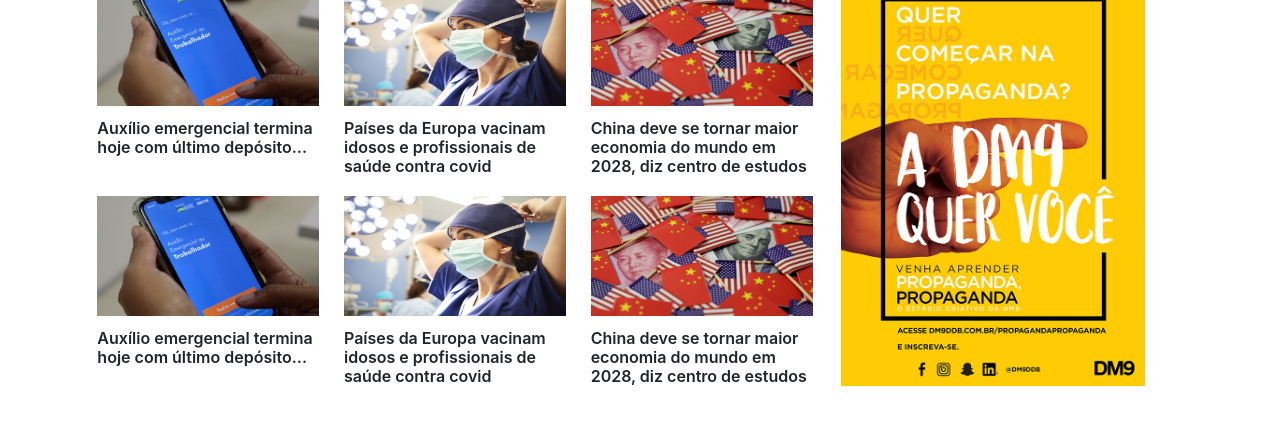
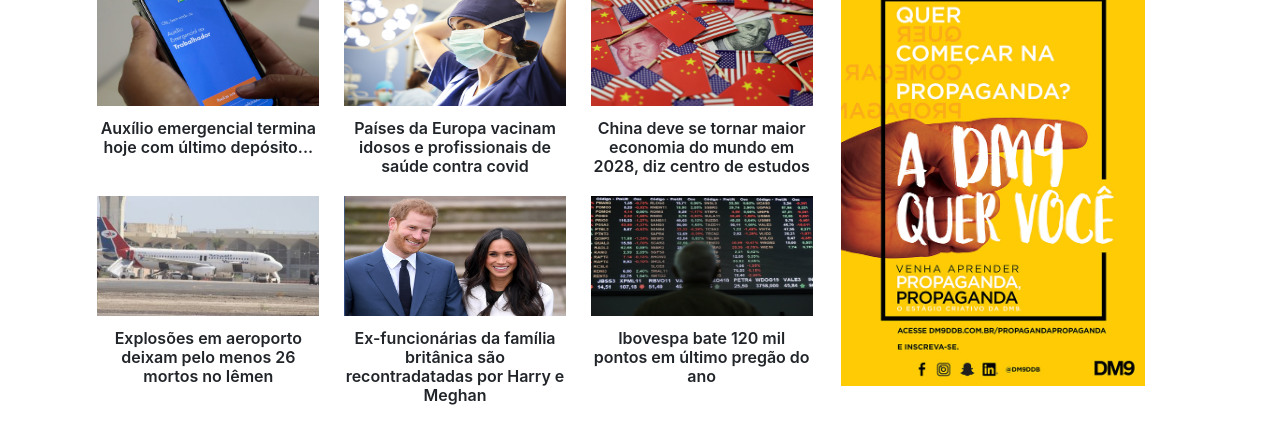
Before and after one commit to Rafael-doctom/noticias, a plain HTML site: page index.html in a window 1280 px wide. Shown: the part 271-714 px from the top of the page. Drawn offline with Linux system fonts and the light colour scheme.

Commit message:
updating images

```diff
--- a/css/style.css
+++ b/css/style.css
@@ -30,24 +30,25 @@
 .propaganda {
     text-align: center;
 }
-.image img{
+.propaganda .image img{
     width: 100%;
-    max-width: 30%;
+    max-width: 90%;
 }
 /* MAIN */
 #content{
     /* background: turquoise; */
 }
-.image img{
+main .image img{
     width: 100%;
     max-width: 90%;
+}
+main .image img:hover{
+    cursor: pointer;
 }
 .item-1 h6, .item-2 h6, .item-3 h6 {
     padding: 5%;
     font-weight: 600;
-    /* margin:41px; */
-    text-align: left;
-    /* background: yellow; */
+    text-align: center;
 }
 
 #content h2{
@@ -57,9 +58,6 @@
     /* text-align: left; */
 }
 
-
-
-
 /* ASIDE */
 #aside{
     /* background: red; */
--- a/index.html
+++ b/index.html
@@ -134,7 +134,9 @@
 
     <section class="propaganda py-3">
         <div class="image">
-            <img src="img/propaganda-desenvoldedor.png" alt="">
+            <a href="https://rafael-doctom.github.io/portfolio/">
+                <img src="img/propaganda-desenvoldedor.png" alt="">
+            </a>
         </div>
     </section>
 
@@ -144,8 +146,8 @@
             <div id="content" class="col-lg-8">
                 <h2 class="p-0">Noticias</h2>
                 <div class="row d-flex justify-content-center">
-                    <div class="col-4 item-1 p-0">
-                        <div style=" height: 120px;"class="image d-flex justify-content-center">
+                    <div class="col-md-4 item-1 p-0">
+                        <div style=" height: 120px;" class="image d-flex justify-content-center">
                             <img src="img/auxilio-emergencial.jpg" alt="">
                         </div>
                         <div class="enunciado-noticia">
@@ -155,8 +157,8 @@
                             </p> -->
                         </div>
                     </div>
-                    <div class="col-4 item-2 p-0">
-                        <div style=" height: 120px;"class="image d-flex justify-content-center">
+                    <div class="col-md-4 item-2 p-0">
+                        <div style=" height: 120px;" class="image d-flex justify-content-center">
                             <img src="img/profissionais-de-saude.jpg" alt="">
                         </div>
                         <div class="enunciado-noticia">
@@ -166,8 +168,8 @@
                             </p> -->
                         </div>
                     </div>
-                    <div class="col-4 item-3 p-0">
-                        <div style=" height: 120px;"class="image d-flex justify-content-center">
+                    <div class="col-md-4 item-3 p-0">
+                        <div style=" height: 120px;" class="image d-flex justify-content-center">
                             <img src="img/china-eua.jpg" alt="">
                         </div>
                         <div class="enunciado-noticia">
@@ -178,34 +180,36 @@
                         </div>
                     </div>
 
-                    <div class="col-4 item-1 p-0">
-                        <div style=" height: 120px;"class="image d-flex justify-content-center">
-                            <img src="img/auxilio-emergencial.jpg" alt="">
+                    <div class="col-md-4 item-1 p-0">
+                        <div style=" height: 120px;" class="image d-flex justify-content-center">
+                            <img src="img/aeroporto.jpg" alt="">
                         </div>
                         <div class="enunciado-noticia">
-                            <h6>Auxílio emergencial termina hoje com último depósito...</h6>
+                            <h6>Explosões em aeroporto deixam pelo menos 26 mortos no Iêmen
+                            </h6>
                             <!-- <p>
                                 Lorem ipsum dolor sit amet consectetur adipisicing elit. Unde et ea nostrum cupiditate nisi velit aliquam eius, vel sint exercitationem ab inventore deleniti eveniet minus neque tenetur dolore vitae iusto?
                             </p> -->
                         </div>
                     </div>
-                    <div class="col-4 item-2 p-0">
-                        <div style=" height: 120px;"class="image d-flex justify-content-center">
-                            <img src="img/profissionais-de-saude.jpg" alt="">
+                    <div class="col-md-4 item-2 p-0">
+                        <div style=" height: 120px;" class="image d-flex justify-content-center">
+                            <img src="img/principe-harry-meghan.jpg" alt="">
                         </div>
                         <div class="enunciado-noticia">
-                            <h6>Países da Europa vacinam idosos e profissionais de saúde contra covid</h6>
+                            <h6>Ex-funcionárias da família britânica são recontradatadas por Harry e Meghan
+                            </h6>
                             <!-- <p>
                                 Lorem ipsum dolor sit amet consectetur adipisicing elit. Unde et ea nostrum cupiditate nisi velit aliquam eius, vel sint exercitationem ab inventore deleniti eveniet minus neque tenetur dolore vitae iusto?
                             </p> -->
                         </div>
                     </div>
-                    <div class="col-4 item-3 p-0">
-                        <div style=" height: 120px;"class="image d-flex justify-content-center">
-                            <img src="img/china-eua.jpg" alt="">
+                    <div class="col-md-4 item-3 p-0">
+                        <div style=" height: 120px;" class="image d-flex justify-content-center">
+                            <img src="img/ibovespa.jpg" alt="">
                         </div>
                         <div class="enunciado-noticia">
-                            <h6>China deve se tornar maior economia do mundo em 2028, diz centro de estudos</h6>
+                            <h6>Ibovespa bate 120 mil pontos em último pregão do ano</h6>
                             <!-- <p>
                                 Lorem ipsum dolor sit amet consectetur adipisicing elit. Unde et ea nostrum cupiditate nisi velit aliquam eius, vel sint exercitationem ab inventore deleniti eveniet minus neque tenetur dolore vitae iusto?
                             </p> -->
```
Also changed, not shown: img/aeroporto.jpg (added), img/ibovespa.jpg (added), img/principe-harry-meghan.jpg (added).
